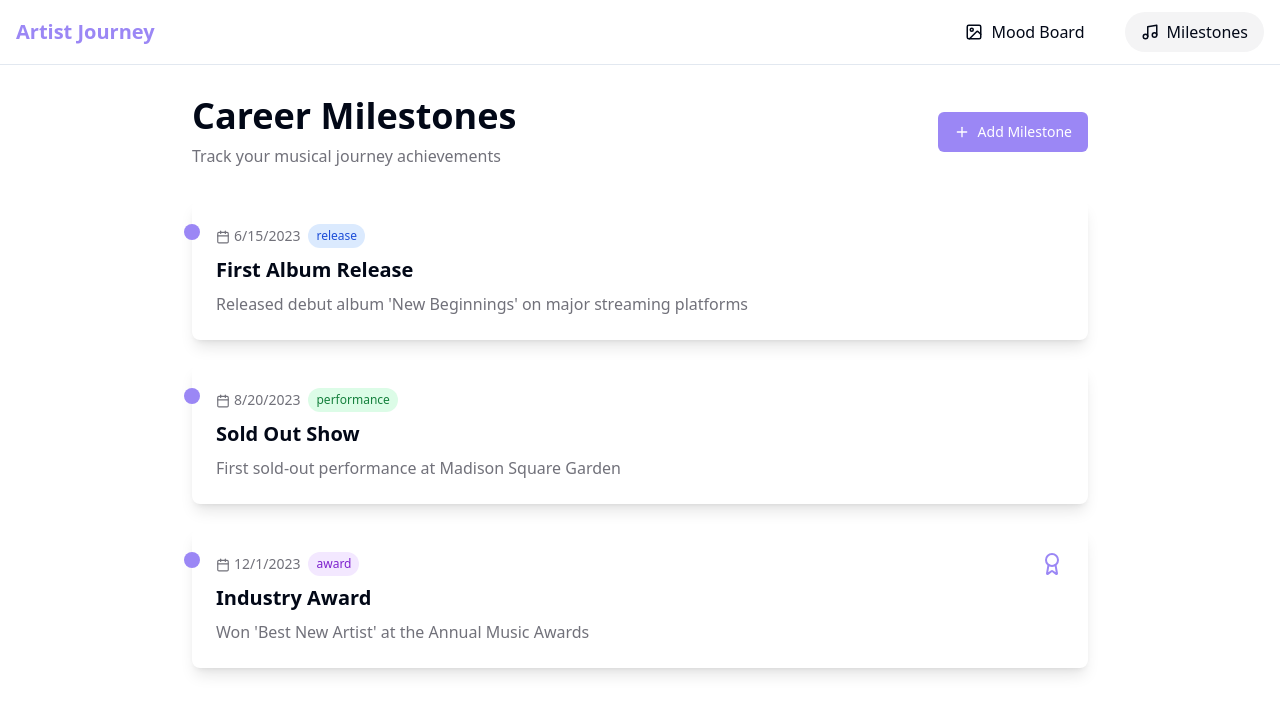
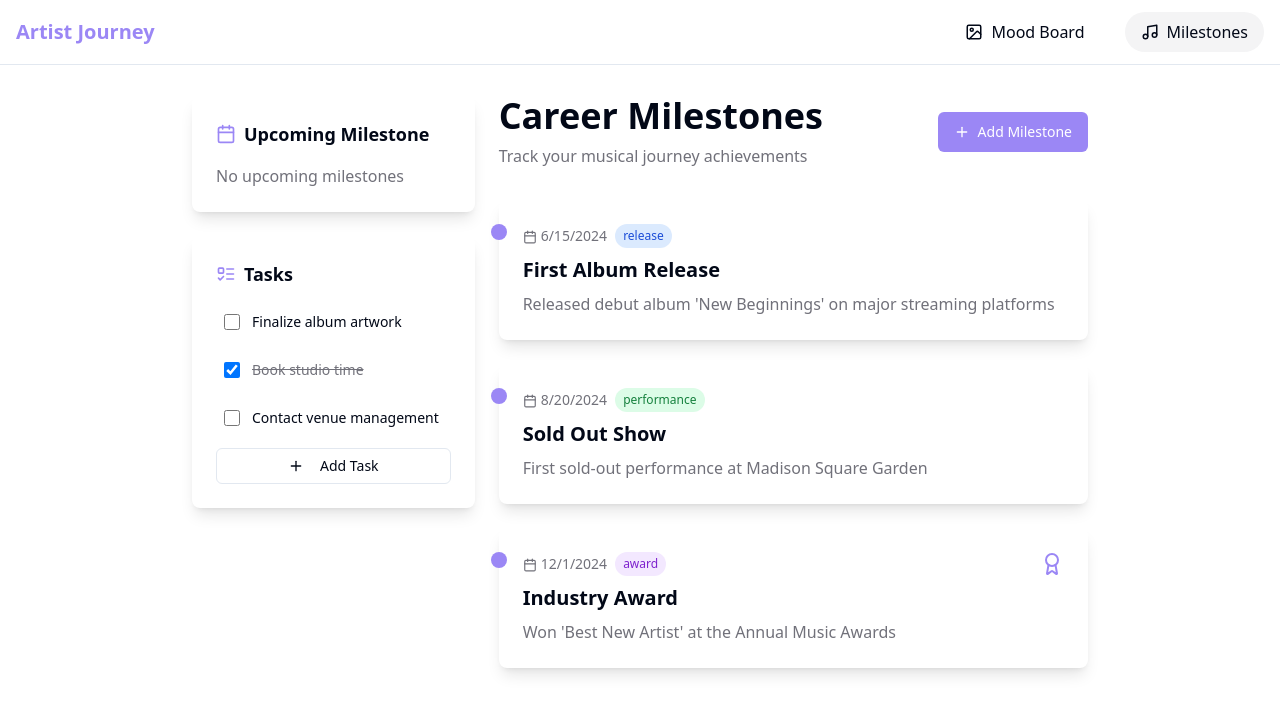
Before and after one commit to agkabongo/welcome2theshow-portail, a React (Vite) app: page /milestones in a window 1280 px wide. Shown: the top 714 px of the page. Built offline with nearby package versions, Linux system fonts and the light colour scheme.

Commit message:
Add upcoming milestone widget
Adds a widget to display upcoming milestones, a task list, and a manager side to the application.

```diff
--- a/src/pages/Milestones.tsx
+++ b/src/pages/Milestones.tsx
@@ -1,6 +1,6 @@
 
 import { useState } from "react";
-import { Award, Calendar, Plus } from "lucide-react";
+import { Award, Calendar, Plus, ListTodo, ArrowRight } from "lucide-react";
 import { Button } from "@/components/ui/button";
 import { cn } from "@/lib/utils";
 
@@ -12,36 +12,137 @@ type Milestone = {
   category: "release" | "performance" | "award";
 };
 
+type Task = {
+  id: number;
+  title: string;
+  completed: boolean;
+  relatedMilestoneId?: number;
+};
+
 const initialMilestones: Milestone[] = [
   {
     id: 1,
     title: "First Album Release",
-    date: "2023-06-15",
+    date: "2024-06-15",
     description: "Released debut album 'New Beginnings' on major streaming platforms",
     category: "release",
   },
   {
     id: 2,
     title: "Sold Out Show",
-    date: "2023-08-20",
+    date: "2024-08-20",
     description: "First sold-out performance at Madison Square Garden",
     category: "performance",
   },
   {
     id: 3,
     title: "Industry Award",
-    date: "2023-12-01",
+    date: "2024-12-01",
     description: "Won 'Best New Artist' at the Annual Music Awards",
     category: "award",
   },
 ];
 
+const initialTasks: Task[] = [
+  { id: 1, title: "Finalize album artwork", completed: false, relatedMilestoneId: 1 },
+  { id: 2, title: "Book studio time", completed: true, relatedMilestoneId: 1 },
+  { id: 3, title: "Contact venue management", completed: false, relatedMilestoneId: 2 },
+];
+
 const Milestones = () => {
   const [milestones, setMilestones] = useState<Milestone[]>(initialMilestones);
+  const [tasks, setTasks] = useState<Task[]>(initialTasks);
+
+  const getUpcomingMilestone = () => {
+    const now = new Date();
+    return milestones
+      .filter(m => new Date(m.date) > now)
+      .sort((a, b) => new Date(a.date).getTime() - new Date(b.date).getTime())[0];
+  };
+
+  const toggleTaskCompletion = (taskId: number) => {
+    setTasks(prev =>
+      prev.map(task =>
+        task.id === taskId ? { ...task, completed: !task.completed } : task
+      )
+    );
+  };
+
+  const upcomingMilestone = getUpcomingMilestone();
 
   return (
     <div className="container mx-auto px-4 py-8 animate-fade-in">
       <div className="max-w-4xl mx-auto">
+        <div className="grid md:grid-cols-3 gap-6 mb-8">
+          {/* Left Column: Upcoming Milestone */}
+          <div className="md:col-span-1">
+            <div className="bg-white rounded-lg p-6 shadow-lg">
+              <h2 className="text-lg font-semibold mb-4 flex items-center gap-2">
+                <Calendar size={20} className="text-primary" />
+                Upcoming Milestone
+              </h2>
+              {upcomingMilestone ? (
+                <div>
+                  <div className="mb-2">
+                    <span className={cn(
+                      "px-2 py-1 rounded-full text-xs",
+                      upcomingMilestone.category === "release" && "bg-blue-100 text-blue-700",
+                      upcomingMilestone.category === "performance" && "bg-green-100 text-green-700",
+                      upcomingMilestone.category === "award" && "bg-purple-100 text-purple-700"
+                    )}>
+                      {upcomingMilestone.category}
+                    </span>
+                  </div>
+                  <h3 className="font-medium mb-1">{upcomingMilestone.title}</h3>
+                  <p className="text-sm text-muted-foreground">
+                    {new Date(upcomingMilestone.date).toLocaleDateString()}
+                  </p>
+                </div>
+              ) : (
+                <p className="text-muted-foreground">No upcoming milestones</p>
+              )}
+            </div>
+
+            {/* Task Management */}
+            <div className="bg-white rounded-lg p-6 shadow-lg mt-6">
+              <h2 className="text-lg font-semibold mb-4 flex items-center gap-2">
+                <ListTodo size={20} className="text-primary" />
+                Tasks
+              </h2>
+              <div className="space-y-3">
+                {tasks.map(task => (
+                  <div
+                    key={task.id}
+                    className="flex items-center gap-3 p-2 hover:bg-gray-50 rounded-lg transition-colors"
+                  >
+                    <input
+                      type="checkbox"
+                      checked={task.completed}
+                      onChange={() => toggleTaskCompletion(task.id)}
+                      className="h-4 w-4 rounded border-gray-300 text-primary focus:ring-primary"
+                    />
+                    <span className={cn(
+                      "flex-1 text-sm",
+                      task.completed && "line-through text-muted-foreground"
+                    )}>
+                      {task.title}
+                    </span>
+                  </div>
+                ))}
+                <Button
+                  variant="outline"
+                  size="sm"
+                  className="w-full mt-4"
+                >
+                  <Plus size={16} className="mr-2" />
+                  Add Task
+                </Button>
+              </div>
+            </div>
+          </div>
+
+          {/* Right Column: Milestones Timeline */}
+          <div className="md:col-span-2">
             <div className="flex justify-between items-center mb-8">
               <div>
                 <h1 className="text-4xl font-bold mb-2">Career Milestones</h1>
@@ -90,6 +191,8 @@ const Milestones = () => {
             </div>
           </div>
         </div>
+      </div>
+    </div>
   );
 };
 
```
Lines whose indentation alone changed are shown as unchanged.
